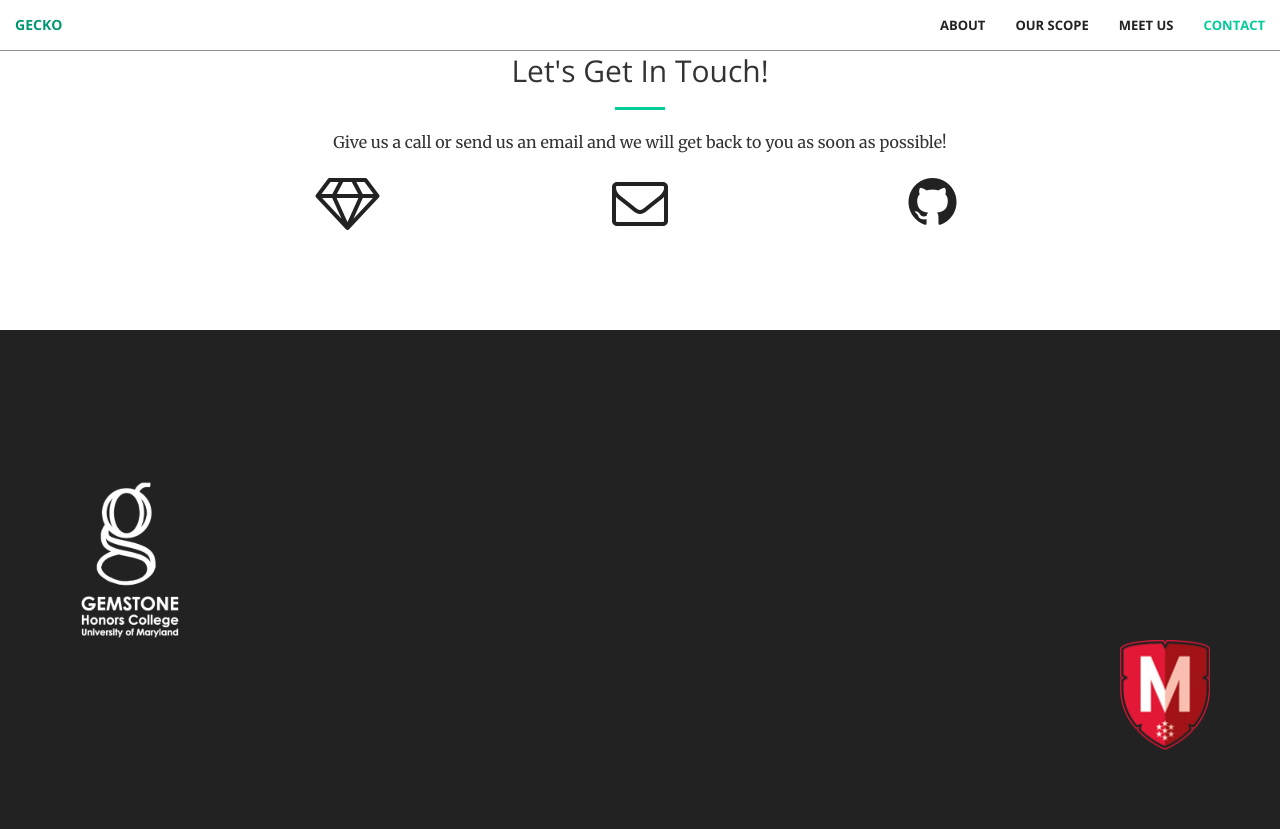
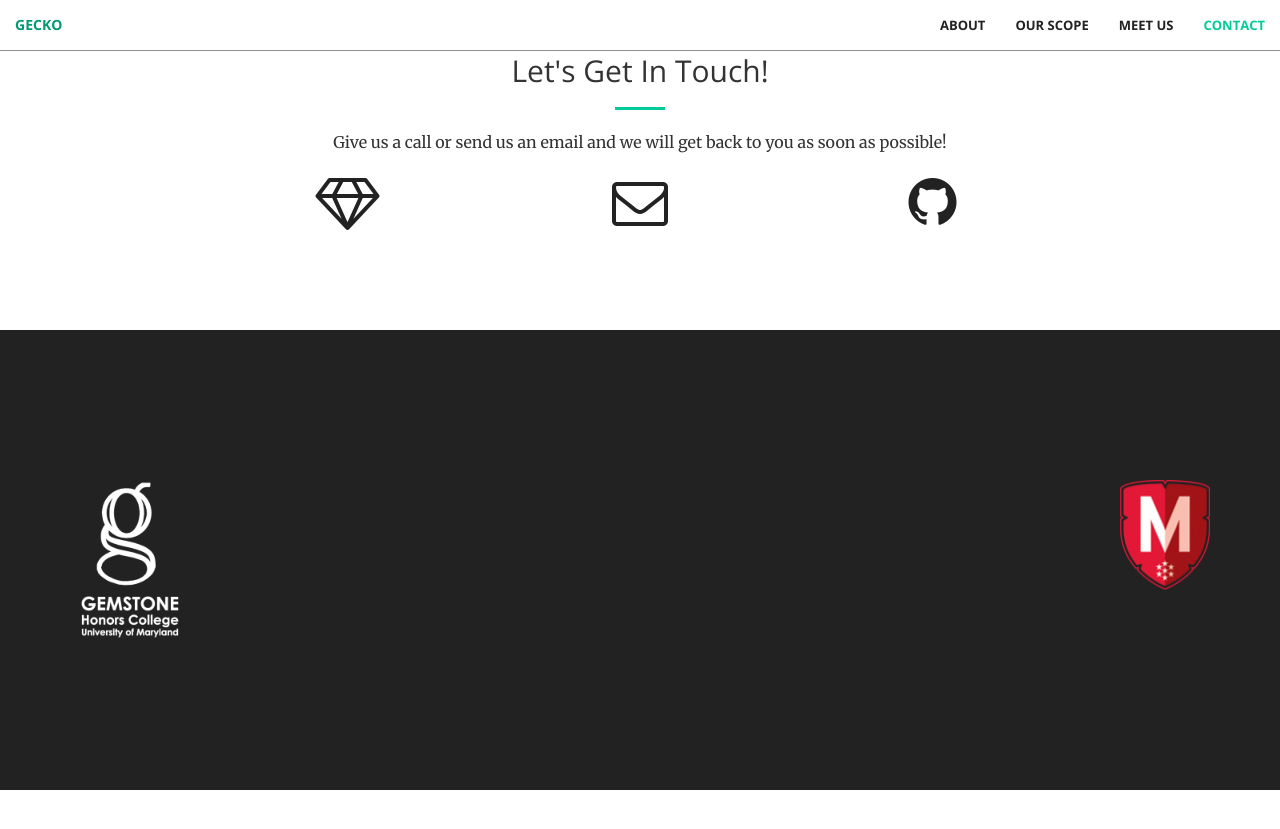
Before and after one commit to teamgecko2022/teamgecko2022, a Jekyll site: the page built from index.html, in a window 1280 px wide and 900 px high, scrolled down 3792 px. Shown: the top 829 px of the window. Built offline with Jekyll 4.4.1, drawn with Linux system fonts in a browser that asks for light colours; after the commit the page ends 4582 px from its top, so only the background shows below that.

Commit message:
remove a div?

```diff
--- a/_includes/footer.html
+++ b/_includes/footer.html
@@ -7,8 +7,8 @@
               <img src="img/portfolio/gemstoneLogo.png" alt="Gemstone Logo" width='120' height='160' align='left'>
             </a>
       <!--</div>-->
-      </div>
-       <div class="container text-center">
+      <!--</div>
+       <div class="container text-center">-->
             <!--<div class='call-to-action'>-->
                   <img src="img/portfolio/honorsLogo.png" alt="UMD Honors College Logo" width='90' height='110' align='right'>
          <!--</div>-->
```
